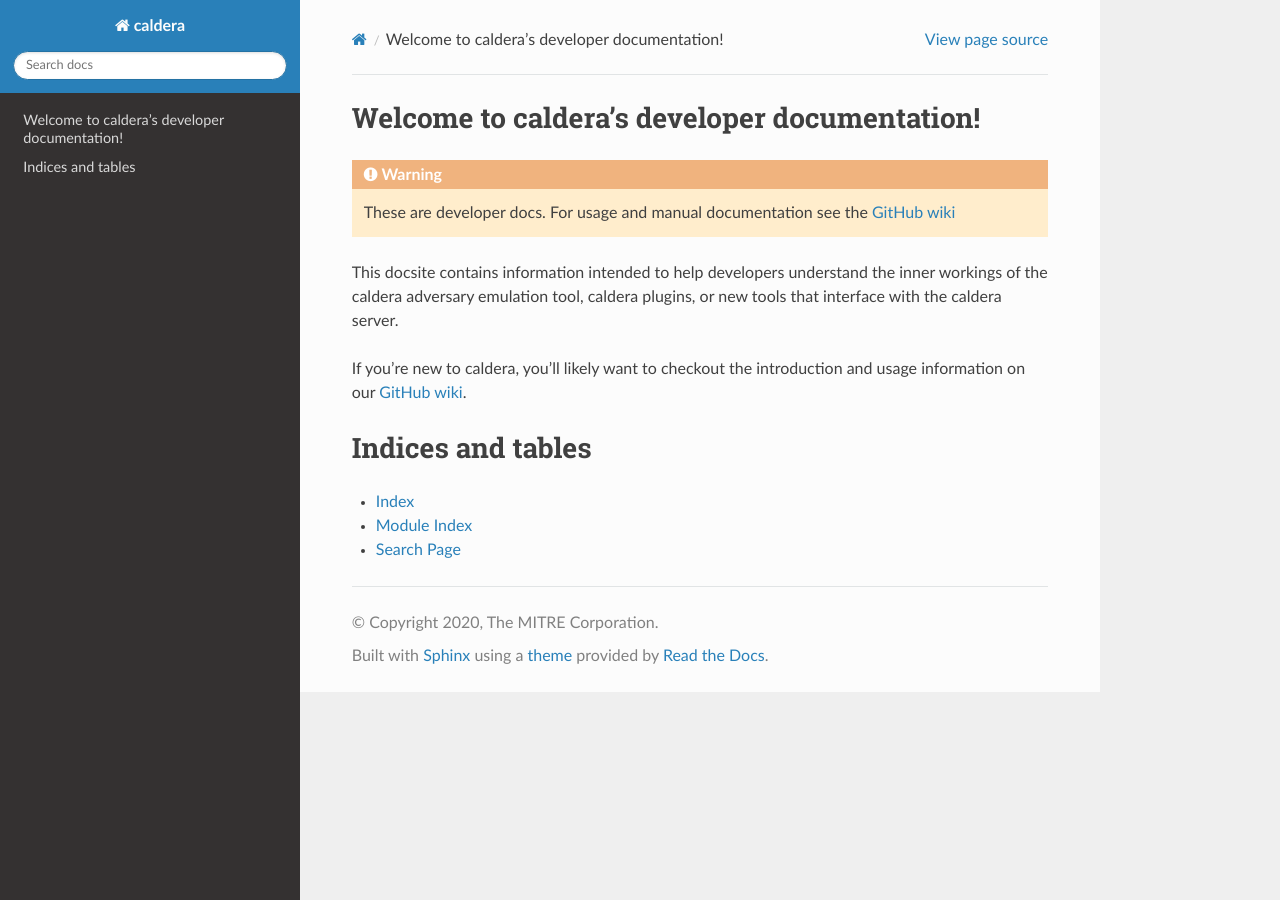
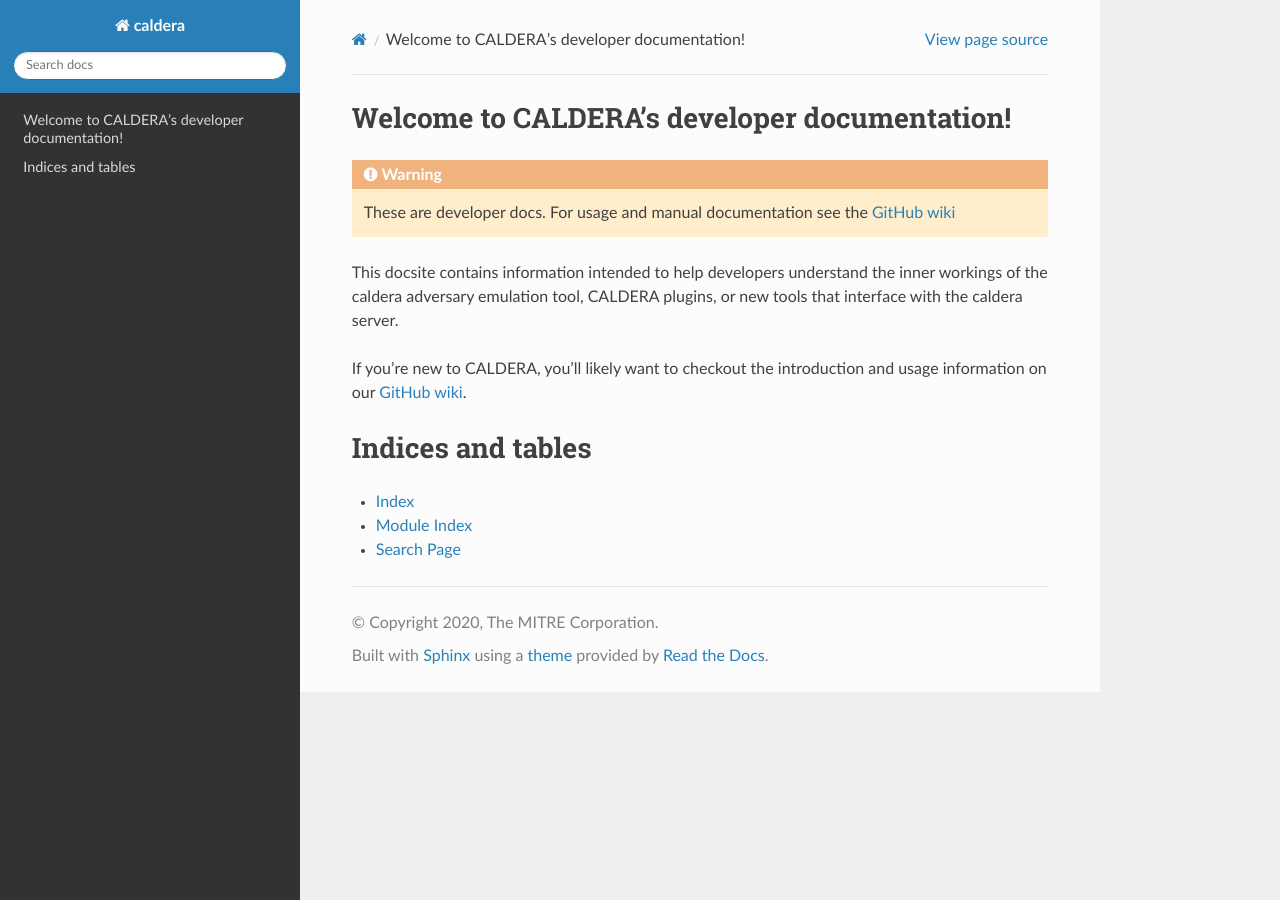
Before and after one commit to mitre/caldera, a Sphinx documentation site: the page built from docs/index.rst, in a window 1280 px wide. Built offline with Sphinx 7.4.7 and the Read the Docs theme 2.0.0, drawn with Linux system fonts in a browser that asks for light colours; pages that are not in the unit, such as notebooks, are missing from menus; the version number could not be read and is left out.

```diff
--- a/docs/index.rst
+++ b/docs/index.rst
@@ -3,7 +3,7 @@
    You can adapt this file completely to your liking, but it should at least
    contain the root `toctree` directive.
 
-Welcome to caldera's developer documentation!
+Welcome to CALDERA's developer documentation!
 =============================================
 
 .. warning:: These are developer docs. For usage and manual documentation
@@ -11,10 +11,10 @@ Welcome to caldera's developer documentation!
 
 This docsite contains information intended to help developers
 understand the inner workings of the caldera adversary emulation
-tool, caldera plugins, or new tools that interface with the
+tool, CALDERA plugins, or new tools that interface with the
 caldera server.
 
-If you're new to caldera, you'll likely want to checkout the introduction
+If you're new to CALDERA, you'll likely want to checkout the introduction
 and usage information on our `GitHub wiki <https://github.com/mitre/caldera/wiki>`_.
 
 .. toctree::
```
